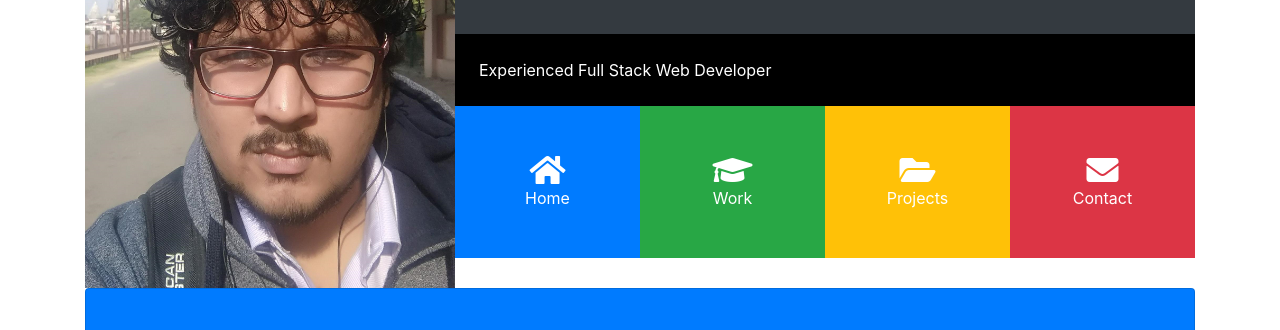
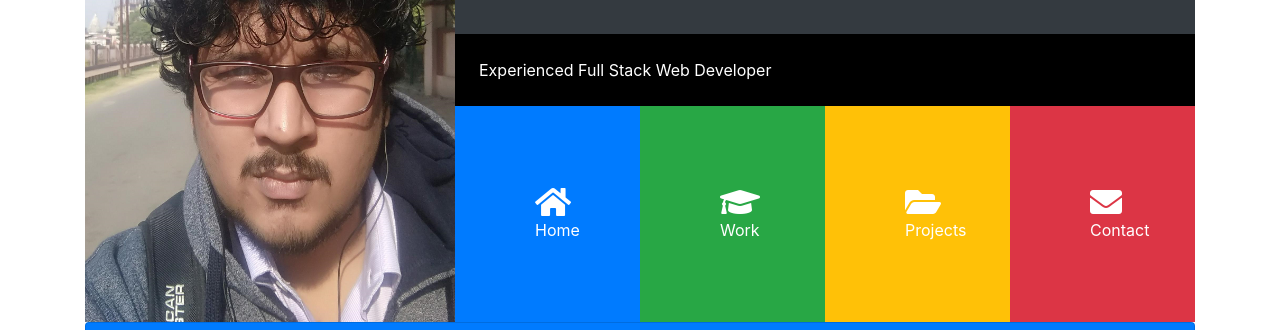
Before and after one commit to himanshugawari/himanshugawari.github.io, a plain HTML site: page index.html in a window 1280 px wide. Shown: the part 158-488 px from the top of the page. Drawn offline with nearby package versions, Linux system fonts and the light colour scheme; some packages are replaced by stand-ins of ours; a script that the page names is missing.

Commit message:
@ media padding updated form  3 to 5em

```diff
--- a/Portfoliogrid/css/style.css
+++ b/Portfoliogrid/css/style.css
@@ -19,6 +19,6 @@
 
 @media (min-width: 1199px) {
   .port-item {
-    padding: 3em !important;
+    padding: 5em !important;
   }
 }
```
